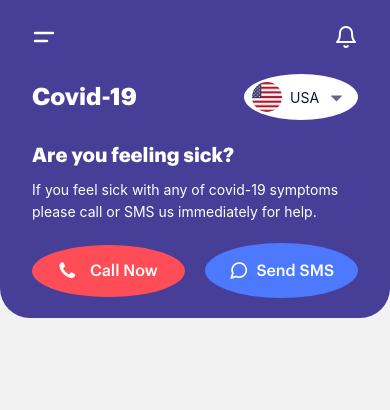
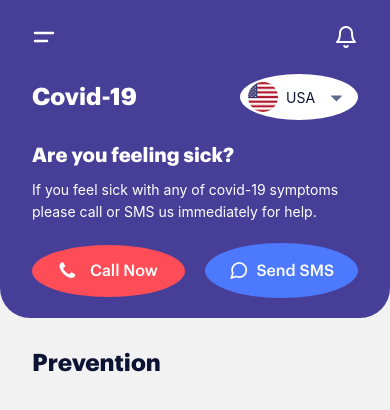
Before and after one commit to RHsanto/Coide-19_App, a React Native app: screen /Home in a window 390 px wide. Shown: the top 410 px of the page. Built offline with nearby package versions, Linux system fonts and the light colour scheme.

Commit message:
add first contaier

```diff
--- a/src/screens/home.js
+++ b/src/screens/home.js
@@ -41,6 +41,15 @@ export default function Home(){
        </View>
       </View>
       </View>
+      {/* here start second part/container */}
+      <View style={styles.secondContainer}>
+        <View style={styles.prevention}>
+          <Text preset="h3" style={{color:colors.black}}>Prevention</Text>
+          <View>
+
+          </View>
+        </View>
+      </View>
     </ScrollView>
    </SafeAreaView>
   )
@@ -73,12 +82,11 @@ const styles = StyleSheet.create({
     flexDirection:'row',
     alignItems:'center',
     borderRadius:'50%'
-
   },
   usa:{
    color:colors.black,
    paddingLeft:spacing[2],
-   paddingRight:spacing[3]
+   paddingRight:spacing[4]
   },
   contactBtn:{
    flexDirection:'row',
@@ -97,5 +105,10 @@ const styles = StyleSheet.create({
     paddingHorizontal:spacing[5],
 
   },
+  secondContainer:{
+    padding:spacing[8]
+  },
+  prevention:{
 
+  }
 })
```
